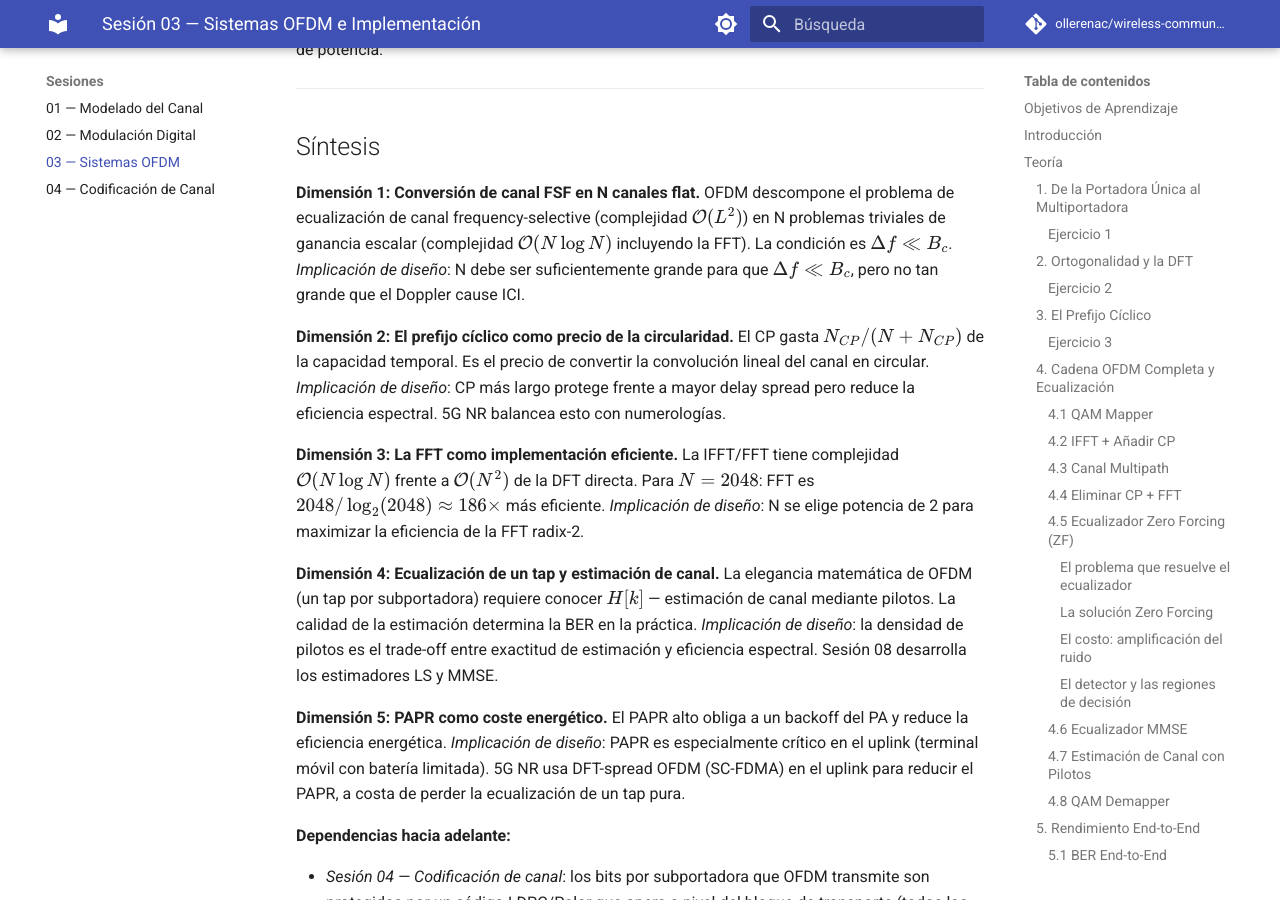
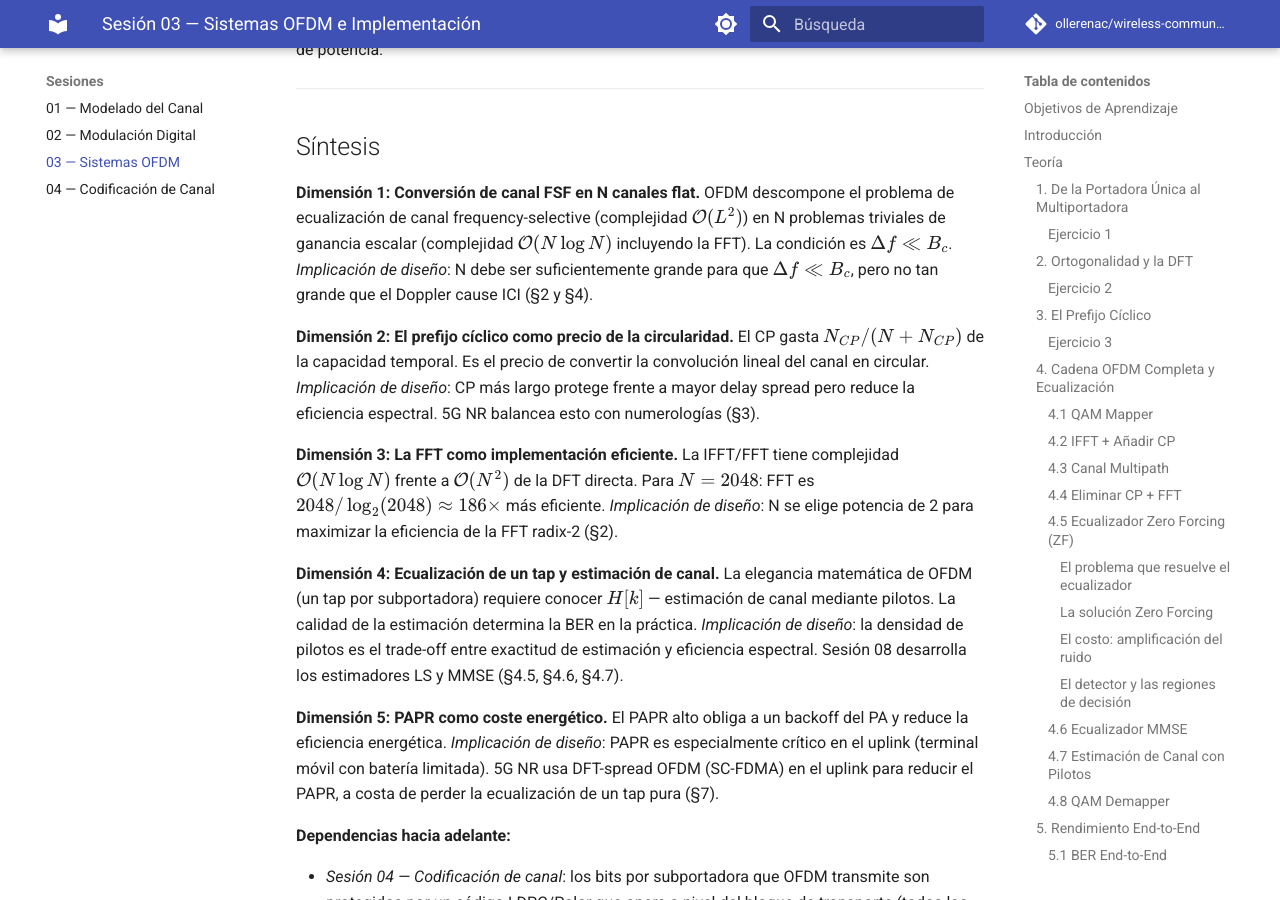
Before and after one commit to ollerenac/wireless-communication-systems, an MkDocs documentation site: the page built from docs/sessions/03-ofdm-systems/index.md, in a window 1280 px wide and 900 px high, scrolled down 30787 px. Built offline with MkDocs 1.6.1 and Material for MkDocs 9.7.7, drawn with Linux system fonts in a browser that asks for light colours; comment, search, counter and statistics services are not loaded.

Commit message:
feat(03-03): agregar referencias cruzadas parenthetical a las 5 dimensiones de §7 Síntesis (NARR-03)
- D1 → (§2 y §4): FSF → N canales flat y cadena OFDM
- D2 → (§3): CP y prefijo cíclico
- D3 → (§2): FFT como implementación eficiente
- D4 → (§4.5, §4.6, §4.7): ecualización + estimación con pilotos
- D5 → (§7): PAPR (auto-referencia a sección PAPR del mismo documento)

```diff
--- a/docs/sessions/03-ofdm-systems/index.md
+++ b/docs/sessions/03-ofdm-systems/index.md
@@ -1101,15 +1101,15 @@ Las técnicas de reducción de PAPR (clipping, tone reservation, SLM) se aplican
 
 ## Síntesis
 
-**Dimensión 1: Conversión de canal FSF en N canales flat.** OFDM descompone el problema de ecualización de canal frequency-selective (complejidad $\mathcal{O}(L^2)$) en N problemas triviales de ganancia escalar (complejidad $\mathcal{O}(N \log N)$ incluyendo la FFT). La condición es $\Delta f \ll B_c$. *Implicación de diseño*: N debe ser suficientemente grande para que $\Delta f \ll B_c$, pero no tan grande que el Doppler cause ICI.
+**Dimensión 1: Conversión de canal FSF en N canales flat.** OFDM descompone el problema de ecualización de canal frequency-selective (complejidad $\mathcal{O}(L^2)$) en N problemas triviales de ganancia escalar (complejidad $\mathcal{O}(N \log N)$ incluyendo la FFT). La condición es $\Delta f \ll B_c$. *Implicación de diseño*: N debe ser suficientemente grande para que $\Delta f \ll B_c$, pero no tan grande que el Doppler cause ICI (§2 y §4).
 
-**Dimensión 2: El prefijo cíclico como precio de la circularidad.** El CP gasta $N_{CP}/(N+N_{CP})$ de la capacidad temporal. Es el precio de convertir la convolución lineal del canal en circular. *Implicación de diseño*: CP más largo protege frente a mayor delay spread pero reduce la eficiencia espectral. 5G NR balancea esto con numerologías.
+**Dimensión 2: El prefijo cíclico como precio de la circularidad.** El CP gasta $N_{CP}/(N+N_{CP})$ de la capacidad temporal. Es el precio de convertir la convolución lineal del canal en circular. *Implicación de diseño*: CP más largo protege frente a mayor delay spread pero reduce la eficiencia espectral. 5G NR balancea esto con numerologías (§3).
 
-**Dimensión 3: La FFT como implementación eficiente.** La IFFT/FFT tiene complejidad $\mathcal{O}(N\log N)$ frente a $\mathcal{O}(N^2)$ de la DFT directa. Para $N = 2048$: FFT es $2048/\log_2(2048) \approx 186\times$ más eficiente. *Implicación de diseño*: N se elige potencia de 2 para maximizar la eficiencia de la FFT radix-2.
+**Dimensión 3: La FFT como implementación eficiente.** La IFFT/FFT tiene complejidad $\mathcal{O}(N\log N)$ frente a $\mathcal{O}(N^2)$ de la DFT directa. Para $N = 2048$: FFT es $2048/\log_2(2048) \approx 186\times$ más eficiente. *Implicación de diseño*: N se elige potencia de 2 para maximizar la eficiencia de la FFT radix-2 (§2).
 
-**Dimensión 4: Ecualización de un tap y estimación de canal.** La elegancia matemática de OFDM (un tap por subportadora) requiere conocer $H[k]$ — estimación de canal mediante pilotos. La calidad de la estimación determina la BER en la práctica. *Implicación de diseño*: la densidad de pilotos es el trade-off entre exactitud de estimación y eficiencia espectral. Sesión 08 desarrolla los estimadores LS y MMSE.
+**Dimensión 4: Ecualización de un tap y estimación de canal.** La elegancia matemática de OFDM (un tap por subportadora) requiere conocer $H[k]$ — estimación de canal mediante pilotos. La calidad de la estimación determina la BER en la práctica. *Implicación de diseño*: la densidad de pilotos es el trade-off entre exactitud de estimación y eficiencia espectral. Sesión 08 desarrolla los estimadores LS y MMSE (§4.5, §4.6, §4.7).
 
-**Dimensión 5: PAPR como coste energético.** El PAPR alto obliga a un backoff del PA y reduce la eficiencia energética. *Implicación de diseño*: PAPR es especialmente crítico en el uplink (terminal móvil con batería limitada). 5G NR usa DFT-spread OFDM (SC-FDMA) en el uplink para reducir el PAPR, a costa de perder la ecualización de un tap pura.
+**Dimensión 5: PAPR como coste energético.** El PAPR alto obliga a un backoff del PA y reduce la eficiencia energética. *Implicación de diseño*: PAPR es especialmente crítico en el uplink (terminal móvil con batería limitada). 5G NR usa DFT-spread OFDM (SC-FDMA) en el uplink para reducir el PAPR, a costa de perder la ecualización de un tap pura (§7).
 
 **Dependencias hacia adelante:**
 
```
